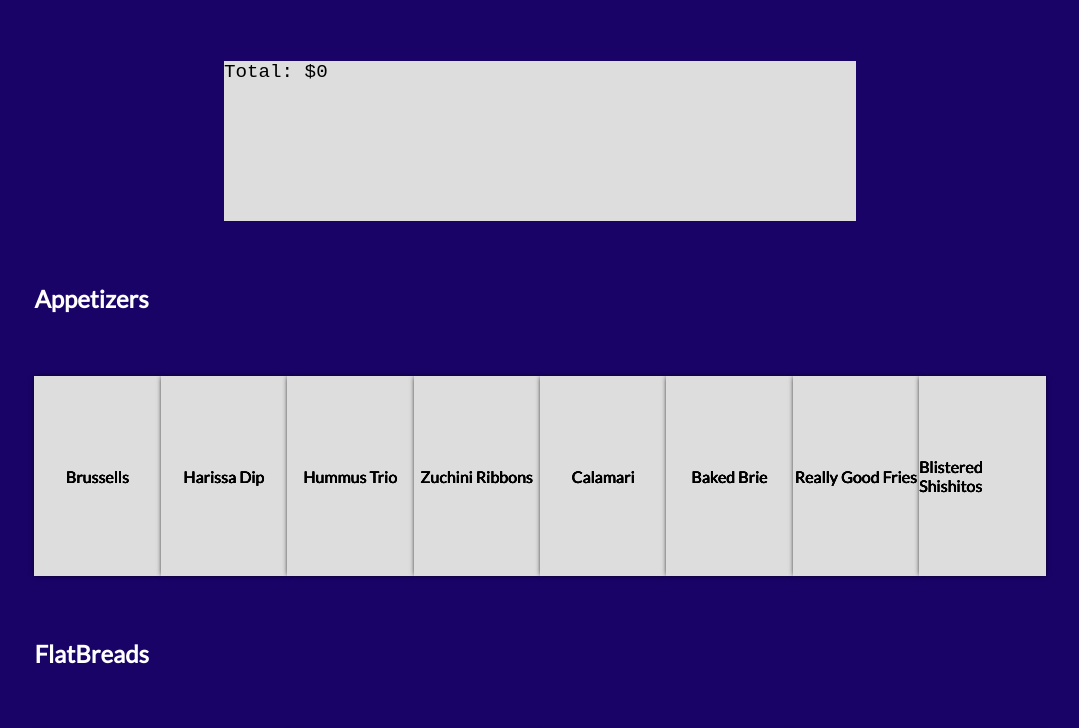
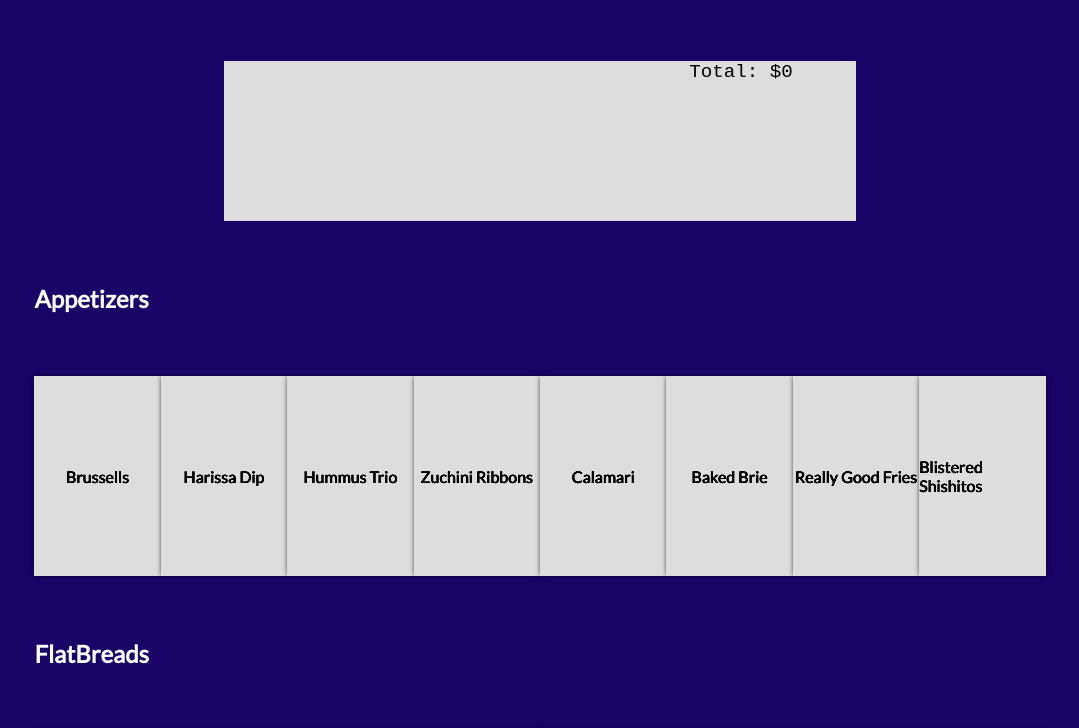
Before and after one commit to d-sanderson/bubblemenu, a plain HTML site: page index.html in a window 1280 px wide. Shown: the part 63-791 px from the top of the page, without its empty margins (100-1179 px from the left). Drawn offline with nearby package versions, Linux system fonts and the light colour scheme.

Commit message:
more css changes to total display

```diff
--- a/index.css
+++ b/index.css
@@ -45,11 +45,13 @@ div:active {
   flex-flow: row wrap;
   display: flex;
   margin: 5% 25% 0 25%;
+  padding: 0 5% 0 5%;
   height:20vh;
   font-size: 1.2rem;
   background-color: #DDD;
   overflow: scroll;
   font-family:'Courier New', Courier, monospace;
+  text-align: center;
 
 }
 
@@ -58,8 +60,8 @@ div:active {
 
 }
 
-#totaltxt {
-  justify-content: space-between
+div#totaltxt {
+  margin-left: auto;
 }
 
 @media (min-width: 320px) and (max-width: 480px) {
--- a/index.js
+++ b/index.js
@@ -91,7 +91,7 @@ function sortItems(e) {
     let currentTotal = parseInt(totalDisplay.innerText)
     let itemPrice = parseInt(e.target.getAttribute('data-price'));
     let total =  (currentTotal + itemPrice) + ((currentTotal + itemPrice) * tax);
-    total = Number(total.toFixed(2));
+    total = total.toFixed(2);
     displayItemName(e);
     displayTotal(total);
 
```
Also changed, not shown: index.html (+2 -1 lines).
